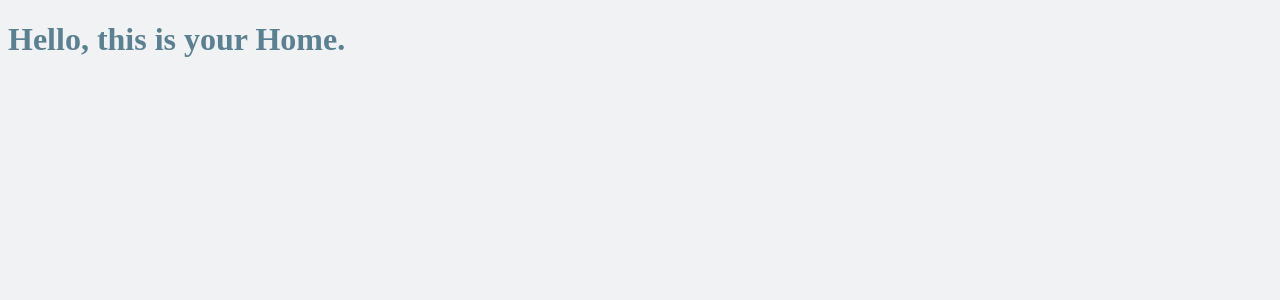
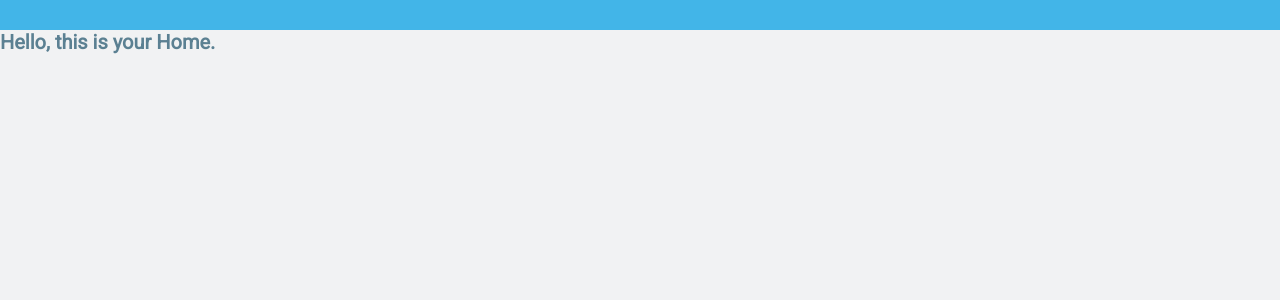
Before and after one commit to meronogbai/track-books, a React (Create React App) app: page / in a window 1280 px wide. Shown: the top 300 px of the page. Built offline with nearby package versions, Linux system fonts and the light colour scheme.

Commit message:
Add login form and styles

```diff
--- a/package.json
+++ b/package.json
@@ -7,6 +7,7 @@
     "@testing-library/jest-dom": "^5.11.9",
     "@testing-library/react": "^11.2.5",
     "@testing-library/user-event": "^12.8.0",
+    "prop-types": "^15.7.2",
     "react": "^17.0.1",
     "react-dom": "^17.0.1",
     "react-redux": "^7.2.2",
--- /dev/null
+++ b/src/components/Form.js
@@ -0,0 +1,35 @@
+import PropTypes from 'prop-types';
+
+const Form = ({ type, handleSubmit }) => (
+  <form onSubmit={handleSubmit} className="Form">
+    <label htmlFor="username">
+      Username
+      <input
+        type="text"
+        name="username"
+        id="username"
+        required
+        minLength="2"
+        maxLength="20"
+      />
+    </label>
+    <label htmlFor="password">
+      Password
+      <input
+        type="password"
+        name="password"
+        id="password"
+        required
+        minLength="6"
+      />
+    </label>
+    <button type="submit" className="Btn">{type}</button>
+  </form>
+);
+
+export default Form;
+
+Form.propTypes = {
+  type: PropTypes.string.isRequired,
+  handleSubmit: PropTypes.func.isRequired,
+};
--- a/src/components/Header.js
+++ b/src/components/Header.js
@@ -3,8 +3,8 @@ import { useSelector } from 'react-redux';
 const Header = () => {
   const title = useSelector(state => state.title);
   return (
-    <header>
-      {title}
+    <header className="Header">
+      <h1>{title}</h1>
     </header>
   );
 };
--- a/src/containers/App.js
+++ b/src/containers/App.js
@@ -1,7 +1,7 @@
 import { BrowserRouter, Route } from 'react-router-dom';
 import Home from '../components/Home';
 import Header from '../components/Header';
-import Login from '../components/Login';
+import Login from './Login';
 
 const App = () => (
   <>
--- /dev/null
+++ b/src/containers/Login.js
@@ -0,0 +1,22 @@
+import { useEffect } from 'react';
+import { useDispatch } from 'react-redux';
+import Form from '../components/Form';
+import { changeTitle } from '../redux/title';
+
+const Login = () => {
+  const dispatch = useDispatch();
+
+  useEffect(() => {
+    dispatch(changeTitle('Login'));
+  }, []);
+
+  const handleSubmit = e => {
+    e.preventDefault();
+  };
+
+  return (
+    <Form type="Login" handleSubmit={handleSubmit} />
+  );
+};
+
+export default Login;
--- a/src/index.css
+++ b/src/index.css
@@ -1,4 +1,6 @@
 @import-normalize;
+
+@import url('https://fonts.googleapis.com/css2?family=Roboto&display=swap');
 
 :root {
   --primary-color: #42b5e8;
@@ -7,7 +9,53 @@
   --main-text-color: #5b8092;
 }
 
+html {
+  font-size: 62.5%;
+  font-family: 'Roboto', sans-serif;
+}
+
+body,
+h1,
+h2,
+h3,
+h4,
+h5,
+h6 {
+  margin: 0;
+}
+
 body {
   background-color: var(--main-bg-color);
   color: var(--main-text-color);
 }
+
+.Header {
+  background-color: var(--primary-color);
+  color: #fff;
+  padding: 2rem 0 1rem;
+  text-align: center;
+}
+
+.Form {
+  padding: 5rem 0;
+  margin-top: 5rem;
+  background-color: #fff;
+  display: flex;
+  flex-direction: column;
+  gap: 1rem;
+  justify-content: center;
+  align-items: center;
+  font-size: 1.3rem;
+}
+
+.Form input {
+  margin-left: 1rem;
+}
+
+.Btn {
+  padding: 0.5rem 1rem;
+  background-color: var(--secondary-color);
+  color: #fff;
+  border: none;
+  border-radius: 0.5rem;
+}
```
Also changed, not shown: 1 other file (tests, documents, lock files or other folders).
